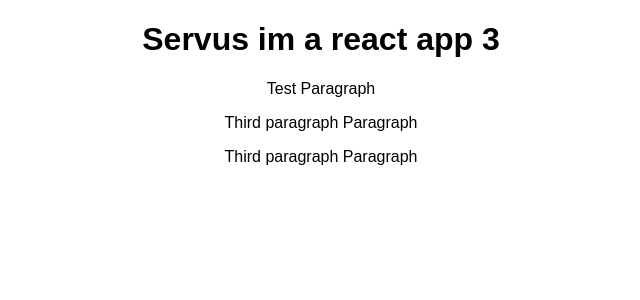
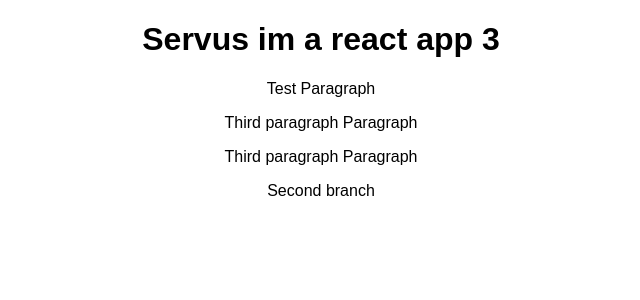
Before and after one commit to beagle2o/firstreactapp, a React (Create React App) app: page / in a window 1280 px wide. Shown: the top 300 px of the page, without its empty margins (319-959 px from the left). Built offline with nearby package versions, Linux system fonts and the light colour scheme.

Commit message:
second branch

```diff
--- a/src/App.js
+++ b/src/App.js
@@ -9,6 +9,7 @@ class App extends Component {
        <p>Test Paragraph</p>
        <p>Third paragraph Paragraph</p>
        <p>Third paragraph Paragraph</p>
+       <p>Second branch</p>
       </div>
     );
   }
```
